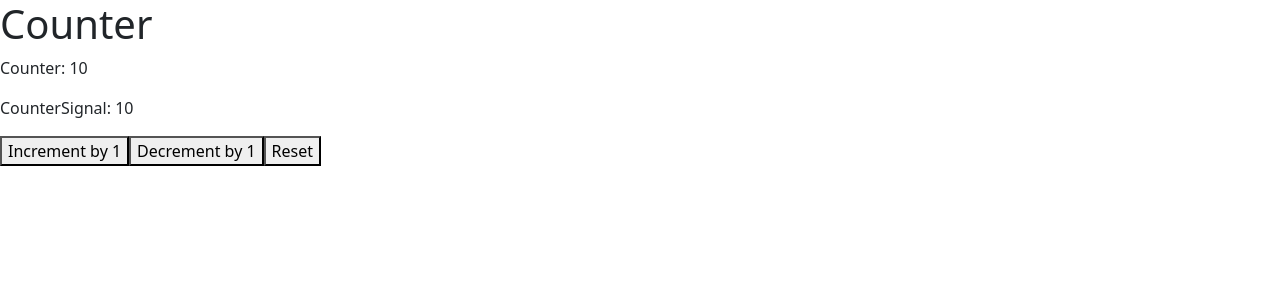
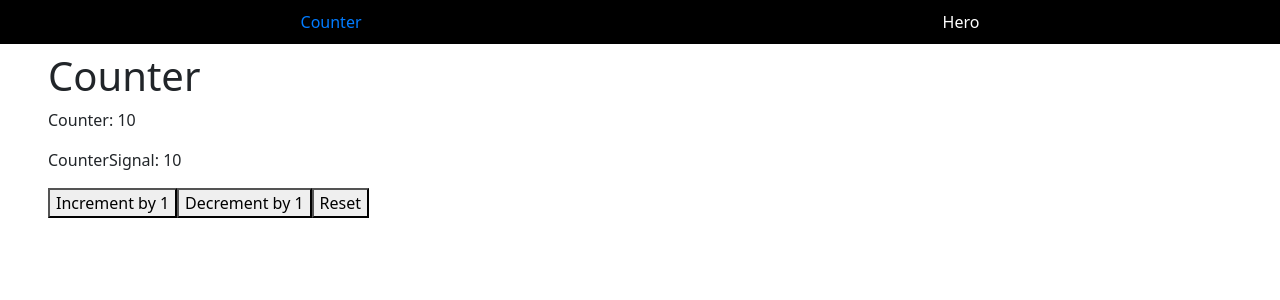
Before and after one commit to Nicolas0611/bases-angular, an Angular app: page /counter in a window 1280 px wide. Shown: the top 300 px of the page. Built offline with nearby package versions, Linux system fonts and the light colour scheme.

Commit message:
Add Navbar component and update app layout; enhance routing with wildcard redirect

```diff
--- a/src/app/app.html
+++ b/src/app/app.html
@@ -1 +1,5 @@
-<router-outlet />
+<app-navbar />
+
+<section class="mx-5 mt-2">
+  <router-outlet />
+</section>
--- a/src/app/app.routes.ts
+++ b/src/app/app.routes.ts
@@ -11,4 +11,8 @@
     path: 'hero',
     component: HeroComponent,
   },
+  {
+    path: '**',
+    redirectTo: 'counter',
+  },
 ];
--- a/src/app/app.ts
+++ b/src/app/app.ts
@@ -1,9 +1,10 @@
 import { Component, signal } from '@angular/core';
 import { RouterOutlet } from '@angular/router';
+import { Navbar } from './components/shared/navbar/navbar';
 
 @Component({
   selector: 'app-root',
-  imports: [RouterOutlet],
+  imports: [RouterOutlet, Navbar],
   templateUrl: './app.html',
 })
 export class App {
--- /dev/null
+++ b/src/app/components/shared/navbar/navbar.css
@@ -0,0 +1,17 @@
+nav {
+  display: flex;
+  justify-content: space-around;
+  background-color: black;
+  color: white;
+  padding: 10px;
+}
+nav a {
+  margin: 0 10px;
+  text-decoration: none;
+  color: white;
+  text-decoration: none;
+}
+
+nav a.active {
+  color: #007bff;
+}
--- /dev/null
+++ b/src/app/components/shared/navbar/navbar.html
@@ -0,0 +1,8 @@
+<nav>
+  <a routerLink="/counter" routerLinkActive="active" [routerLinkActiveOptions]="{ exact: true }"
+    >Counter</a
+  >
+  <a routerLink="/hero" routerLinkActive="active" [routerLinkActiveOptions]="{ exact: true }"
+    >Hero</a
+  >
+</nav>
```
Also changed, not shown: src/app/components/shared/navbar/navbar.ts (added, +10 -0 lines).
